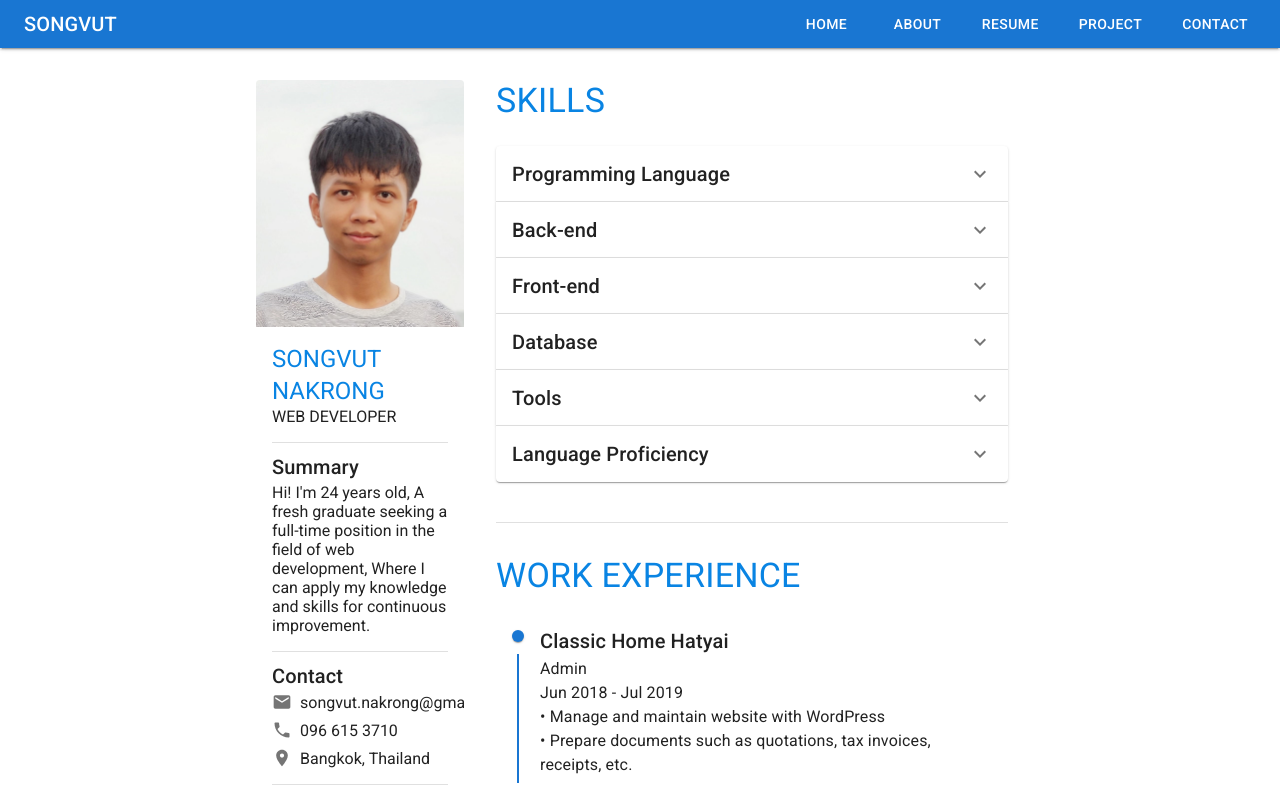
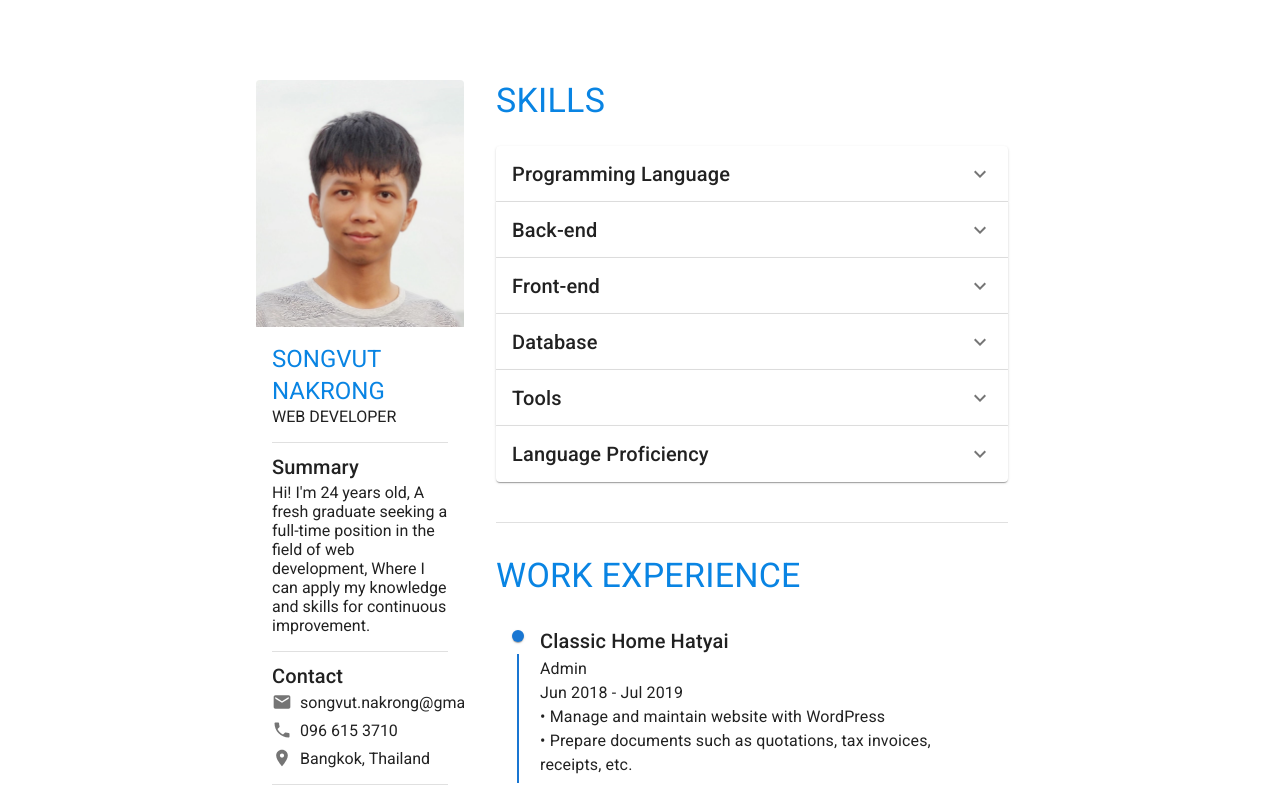
Before and after one commit to songvut365/songvut-website-react, a React (Create React App) app: page / in a window 1280 px wide. Shown: the top 792 px of the page. Built offline with nearby package versions, Linux system fonts and the light colour scheme.

Commit message:
Add react router

```diff
--- a/package.json
+++ b/package.json
@@ -13,6 +13,7 @@
     "@testing-library/user-event": "^13.5.0",
     "react": "^17.0.2",
     "react-dom": "^17.0.2",
+    "react-router-dom": "^6.3.0",
     "react-scripts": "5.0.0",
     "web-vitals": "^2.1.4"
   },
--- a/src/App.js
+++ b/src/App.js
@@ -1,13 +1,15 @@
+import * as React from "react";
+import { Routes, Route, Navigate } from "react-router-dom";
 import './App.css';
 import Home from './home/Home';
-import Appbar from './component/Appbar';
 
 function App() {
   return (
     <div className="App">
-      <Appbar />
-
-      <Home />
+      <Routes>
+        <Route path="/" element={<Home />} />
+        <Route path="*" element={<Navigate to="/" replace />} />
+      </Routes>
 
       <div id="footer">
         <p>Copyright © 2022 All rights reserved.</p>
--- a/src/index.js
+++ b/src/index.js
@@ -1,11 +1,12 @@
 import React from 'react';
 import ReactDOM from 'react-dom';
+import { BrowserRouter } from "react-router-dom";
 import './index.css';
 import App from './App';
 
 ReactDOM.render(
-  <React.StrictMode>
+  <BrowserRouter>
     <App />
-  </React.StrictMode>,
+  </BrowserRouter>,
   document.getElementById('root')
 );
```
Also changed, not shown: 1 other file (tests, documents, lock files or other folders).
